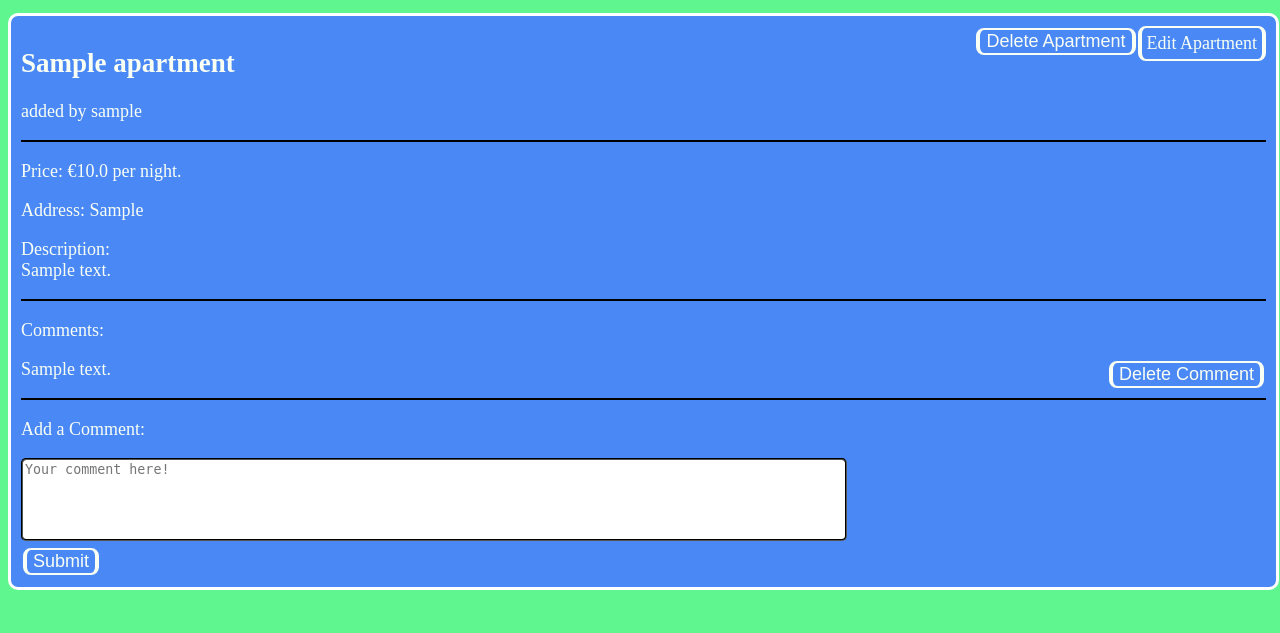
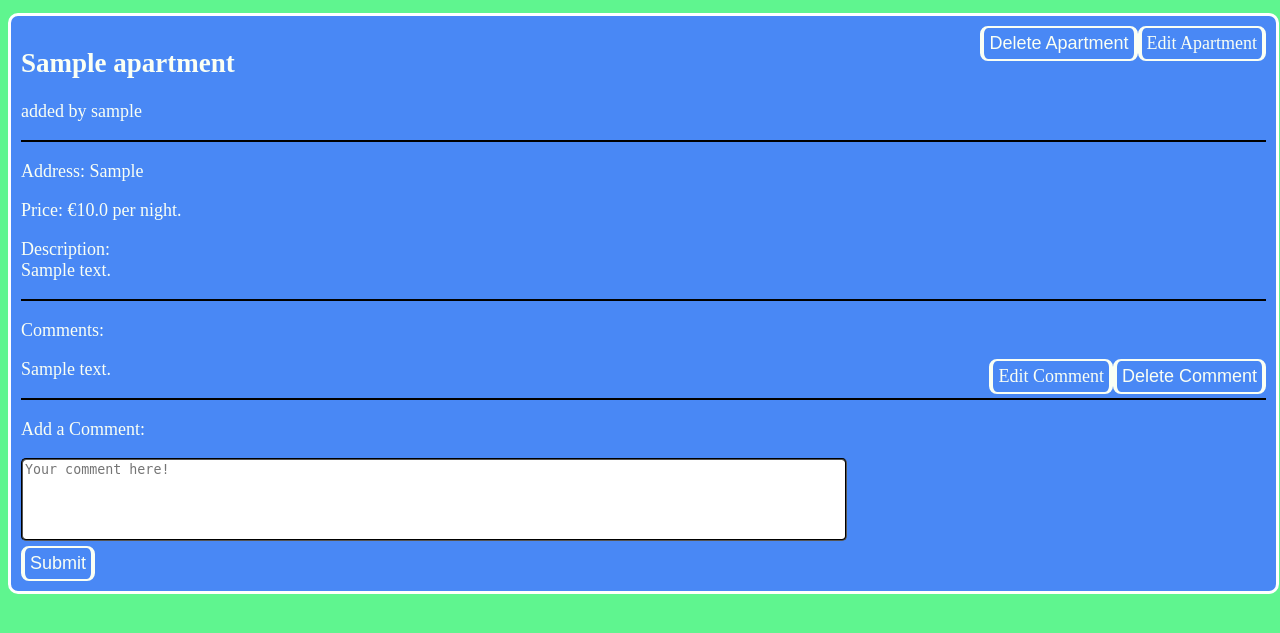
Before and after one commit to aon4o/Apartments-Flask_Web_App, a Flask app: page /apartments/1/show in a window 1280 px wide. Shown: the part 60-693 px from the top of the page. Run offline with Flask 2, Linux system fonts and the light colour scheme; a user stored in the database is signed in; tables that the repository leaves empty hold one stand-in row (values such as "Sample post").

Commit message:
css for edit button + comment edit that is not working

```diff
--- a/app.py
+++ b/app.py
@@ -207,6 +207,25 @@ def comment_delete():
                             apartment_id=request.form.get('apartment_id')))
 
 
+@app.route('/apartments/comments/<int:apartment_id>/<int:comment_id>/edit', methods=['GET', 'POST'])
+@login_required
+def comment_edit(comment_id):
+    comment = Comment.query.filter_by(id=comment_id).first()
+    form = CommentForm()
+    if not comment:
+        return render_template('errors/404.html'), 404
+    if form.validate_on_submit() and comment.user_id == current_user.id:
+        db.session.query(Comment).filter(
+            Comment.id == comment.id).update({Comment.comment:form.comment.data})
+        db.session.commit()
+        flash("Comment edited Successfully!")
+        return redirect(url_for('apartment_show',
+                                apartment_id=apartment.id))
+
+    return render_template('comment_edit.html', comment=comment,
+                           form=form)
+
+
 # ERROR CODE HANDLERS
 @app.errorhandler(404)
 def page_not_found(e):
--- a/static/style.css
+++ b/static/style.css
@@ -189,15 +189,16 @@ body {
 
 .body button[type=submit]{
   background-color: #4988f5;
+  border-radius: 8px;
   border-right: 4px solid #fafff4;
   border-left: 4px solid #fafff4;
   border-top: 2px solid #fafff4;
   border-bottom: 2px solid #fafff4;
-  border-radius: 8px;
-  margin: 2px;
+  color: #fafff4;
+  text-align: center;
+  padding: 5px 5px;
+  text-decoration: none;
   font-size: large;
-  color: #fafff4;
-
 }
 
 .body button[type=submit]:hover{
--- a/templates/apartments/edit.html
+++ b/templates/apartments/edit.html
@@ -7,9 +7,9 @@
     {{ form.csrf_token }}
     {{ form.user_id(value=current_user.get_id()) }}
     <label>Name: </label><br>{{ form.name(value=apartment.name, rows='3',cols='100') }}<br>
-    <label>Location: </label><br>{{ form.location (value=apartment.loacation, rows='5',cols='100')}}<br>
+    <label>Location: </label><br>{{ form.location (value=apartment.location, rows='5',cols='100')}}<br>
     <label>Description: </label><br>{{ form.description (value=apartment.description, rows='10',cols='100')}}<br>
-    <label>Price: </label><br>{{ form.price (value=apartment.price) }}<br>
+    <label>Price: </label><br>{{ form.price (value=apartment.price, rows='2',cols='30') }}<br><br>
     <button type="submit">Edit Apartment</button>
   </form>
 {% endblock body %}
--- a/templates/apartments/show.html
+++ b/templates/apartments/show.html
@@ -14,9 +14,9 @@
     {% endif %}
     <h2>{{ apartment.name }}</h2>
     <p>added by {{ user.username }}</p>
-    <hr/>
+    <hr>
+    <p>Address: {{ apartment.location }}</p>
     <p>Price: €{{ apartment.price }} per night.</p>
-    <p>Address: {{ apartment.location }}</p>
     <p>Description: <br>{{ apartment.description }}</p>
     <hr/>
     <div class="comments">
@@ -28,6 +28,7 @@
               <input name="apartment_id" type="hidden" value="{{ apartment.id }}">
               <input name="comment_id" type="hidden" value="{{ comment.id }}">
               <button style="float: right" type="submit">Delete Comment</button>
+            <a style="float: right" href="{{ url_for('comment_edit', comment_id=comment.id, apartment_id=apartment.id) }}">Edit Comment</a>
             </form>
           {% endif %}
           <p>{{ comment.comment }}</p>
```
Also changed, not shown: templates/apartments/comment_edit.html (added, +12 -0 lines).
